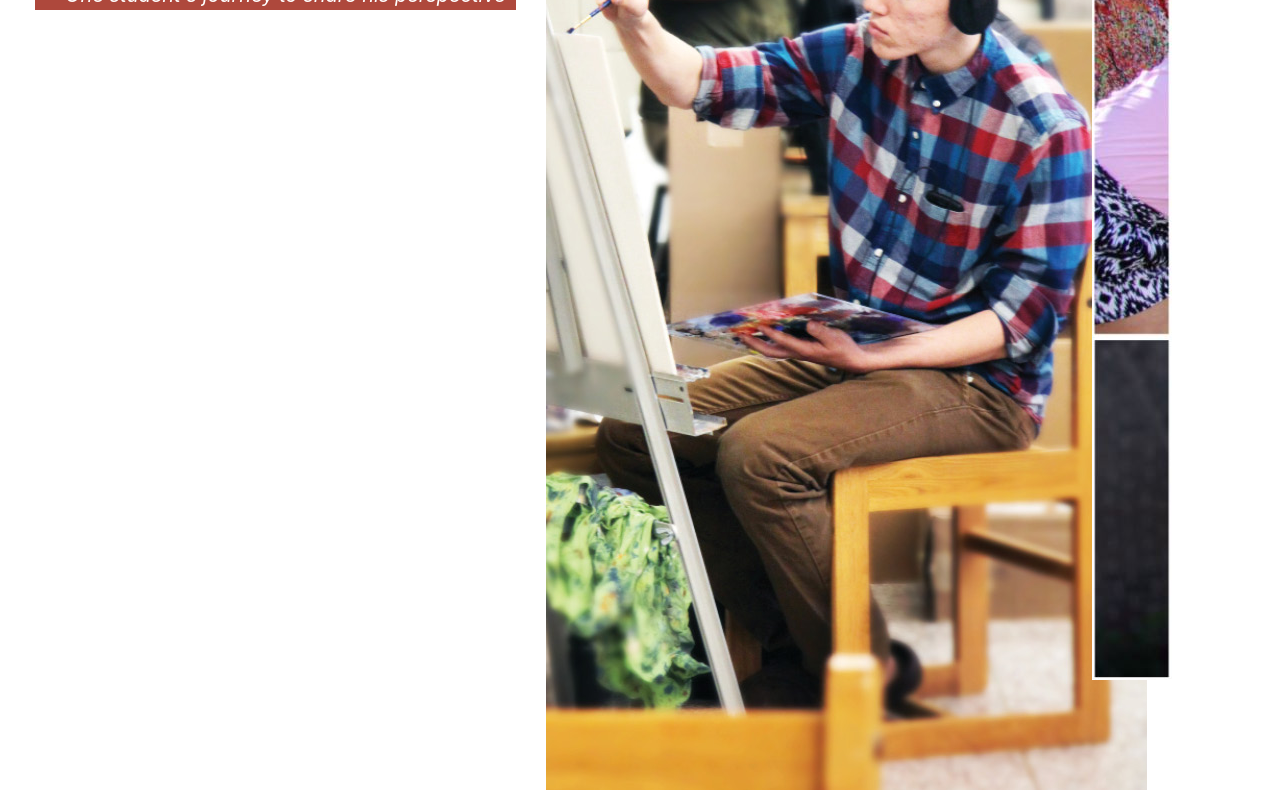
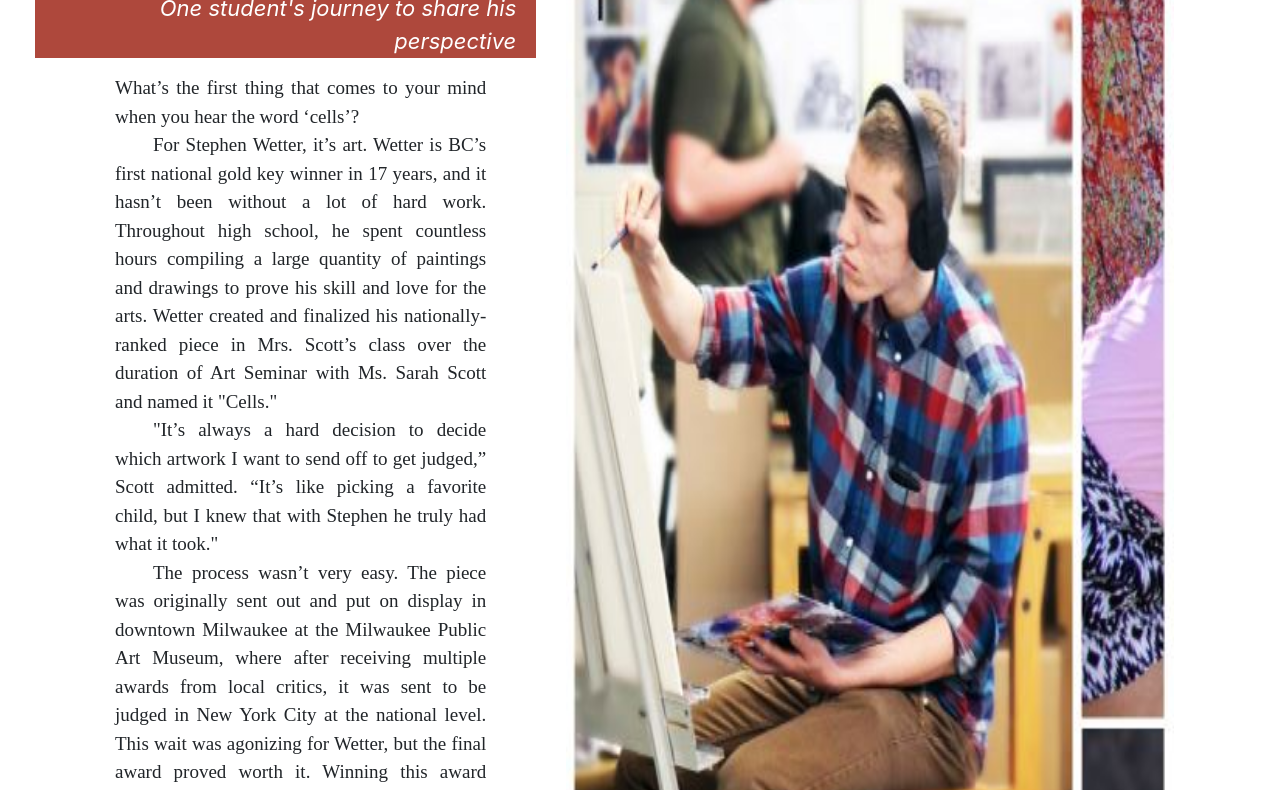
Before and after one commit to sophbohr22/YearbookPage, a plain HTML site: page yearbookHTMLpage/index.html in a window 1280 px wide. Shown: the part 220-1010 px from the top of the page. Drawn offline with Linux system fonts and the light colour scheme.

Commit message:
added more images, more color

```diff
--- a/yearbookHTMLpage/index.html
+++ b/yearbookHTMLpage/index.html
@@ -3,32 +3,40 @@
     .info {
         color: white;
         background-color: #AE483C;
-        font-size: 20px;
+        font-size: 22px;
         font-style: italic;
-        padding-right: 10px;
-        margin-left: 35px;
+        padding-right: 20px;
     }
 
     .redtext {
         color: #AE483C;
-        font-size: 90px;
+        font-size: 95px;
     }
 
     .tantext {
         color: #F3D7B0;
-        font-size: 40px;
+        font-size: 45px;
     }
 
     .greytext {
         color: #685A6D;
-        font-size: 70px;
+        font-size: 75px;
+    }
+
+    .boxImg {
+        height: 191px;
+        width: 191px;
     }
 
     #boyPainting {
+        width: 100%;
+        height: 100%;
     }
-
-    #rightBorder {
-
+    #textbox {
+        font-family:'Times New Roman';
+        margin-left: 80px;
+        margin-right: 50px;
+        font-size: 19px;
     }
 </style>
 
@@ -38,7 +46,7 @@
     <script src="bootstrap.js"></script>
 </head>
 
-<body>
+<body style="margin-left: 35px">
     <div class="row">
         <div class="col-md-5">
             <h1 align="right">
@@ -48,13 +56,54 @@
                 <span class="greytext">FINISH</span>
             </h1>
             <p align="right" class="info">One student's journey to share his perspective</p>
+            <p id="textbox" align="justify">
+                What’s the first thing that comes to your mind when you hear the word ‘cells’? <br />
+
+                &emsp;&emsp;For Stephen Wetter, it’s art. Wetter is BC’s first national gold key winner in 17 years,
+                and it hasn’t been without a lot of hard work. Throughout high school, he spent countless hours compiling
+                a large quantity of paintings and drawings to prove his skill and love for the arts. Wetter created and
+                finalized his nationally-ranked piece in Mrs. Scott’s class over the duration of Art Seminar with Ms.
+                Sarah Scott and named it "Cells." <br />
+
+                &emsp;&emsp;"It’s always a hard decision to decide which artwork I want to send off to get
+                judged,” Scott admitted. “It’s like picking a favorite child, but I knew that with Stephen
+                he truly had what it took." <br />
+
+                &emsp;&emsp;The process wasn’t very easy. The
+                piece was originally sent out and put on display in downtown Milwaukee at the Milwaukee
+                Public Art Museum, where after receiving multiple awards from local critics, it was sent
+                to be judged in New York City at the national level. This wait was agonizing for Wetter,
+                but the final award proved worth it. Winning this award meant that Stephen’s work was
+                considered by prestigious artists, writers, and professionals across the nation to be
+                among the top one percent of all young artists, an unimaginable honor. <br />
+
+                &emsp;&emsp;After Wetter’s
+                artwork won the most elite prize possible, it began a long two-year journey back to New
+                York, after a brief visit home, where it will travel from gallery to gallery around the
+                U.S. to display the true brilliance of the piece for museum-goers. With his piece traveling,
+                and the stress and anxiety from the judging over, Stephen continues to add to his ever growing
+                collection of art with a newfound confidence thanks to the success of a piece that some could say
+                wasn’t such a hard cell. <br />
+            </p>
+            <p id="textbox" align="right">
+                //HANNAH PEKSA
+            </p>
         </div>
-        <div class="col-md-5">
-            <img src="Peksa_FAE_-_40.jpg" id="boyPainting" />
+        <div class="col-md-6"> <!--style="margin-top:40px"-->
+            <img src="paintingWithBorder.JPG" id="boyPainting" />
         </div>
-        <div class="col-md-2">
-            <img src="rightBorder.JPG" id="rightBorder"/>
-        </div>
+    </div>
+
+    <div class="row">
+        <span>
+            <img src="art_img_4.jpg" class="boxImg"/>
+            <img src="art_img_5.jpg" class="boxImg"/>
+            <img src="art_img_6.jpg" class="boxImg"/>
+            <img src="art_img_7.jpg" class="boxImg"/>
+            <img src="art_img_8.jpg" class="boxImg"/>
+            <img src="art_img_9.jpg" class="boxImg"/>
+            <img src="art_img_10.jpg" class="boxImg"/>
+        </span>
     </div>
 
 </body>
```
Also changed, not shown: yearbookHTMLpage/art_img_10.jpg (added), yearbookHTMLpage/art_img_4.jpg (added), yearbookHTMLpage/art_img_5.jpg (added), yearbookHTMLpage/art_img_6.jpg (added), yearbookHTMLpage/art_img_7.jpg (added), yearbookHTMLpage/art_img_8.jpg (added), yearbookHTMLpage/art_img_9.jpg (added), yearbookHTMLpage/paintingWithBorder.JPG (added), 2 other files.
